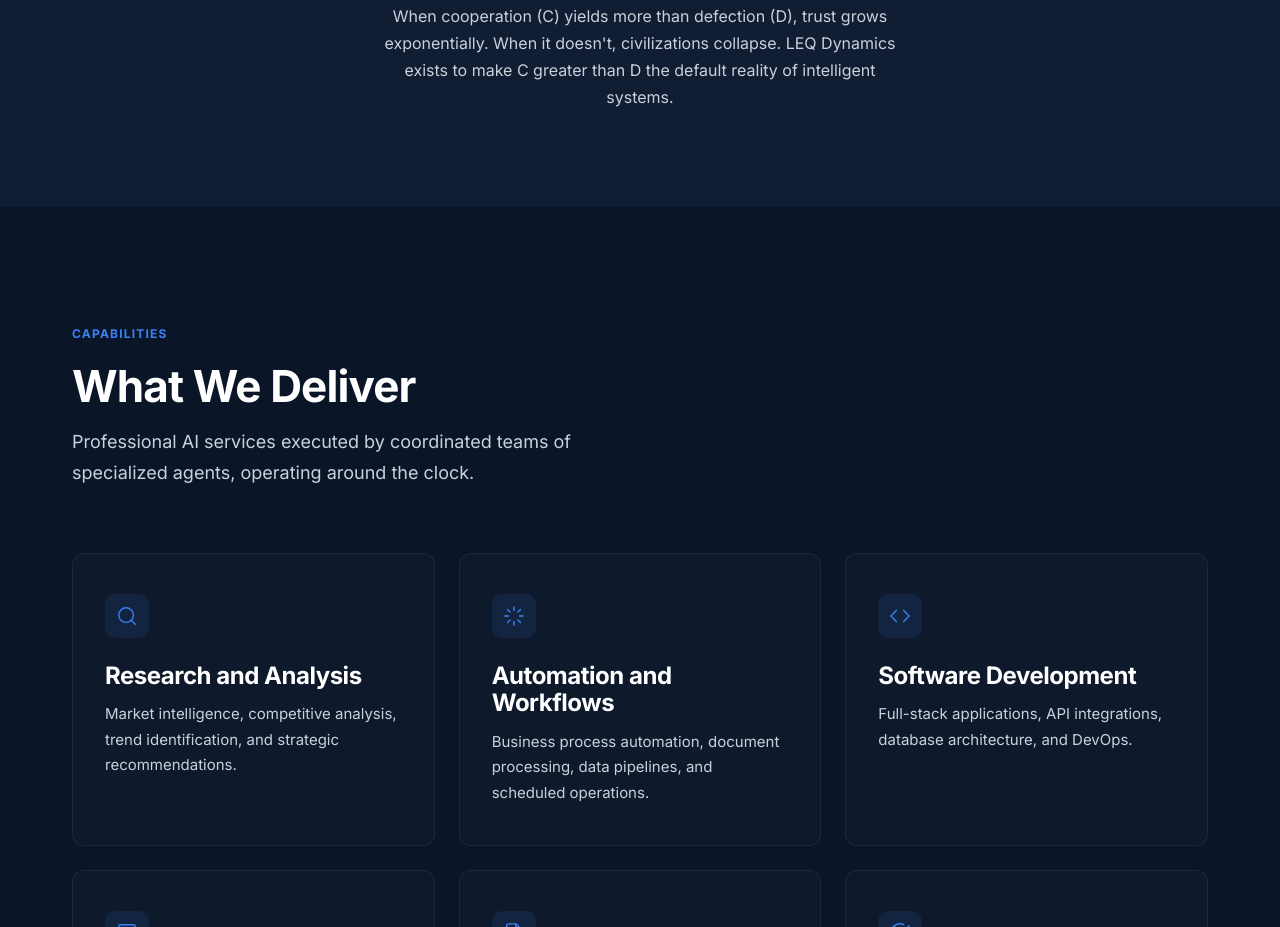
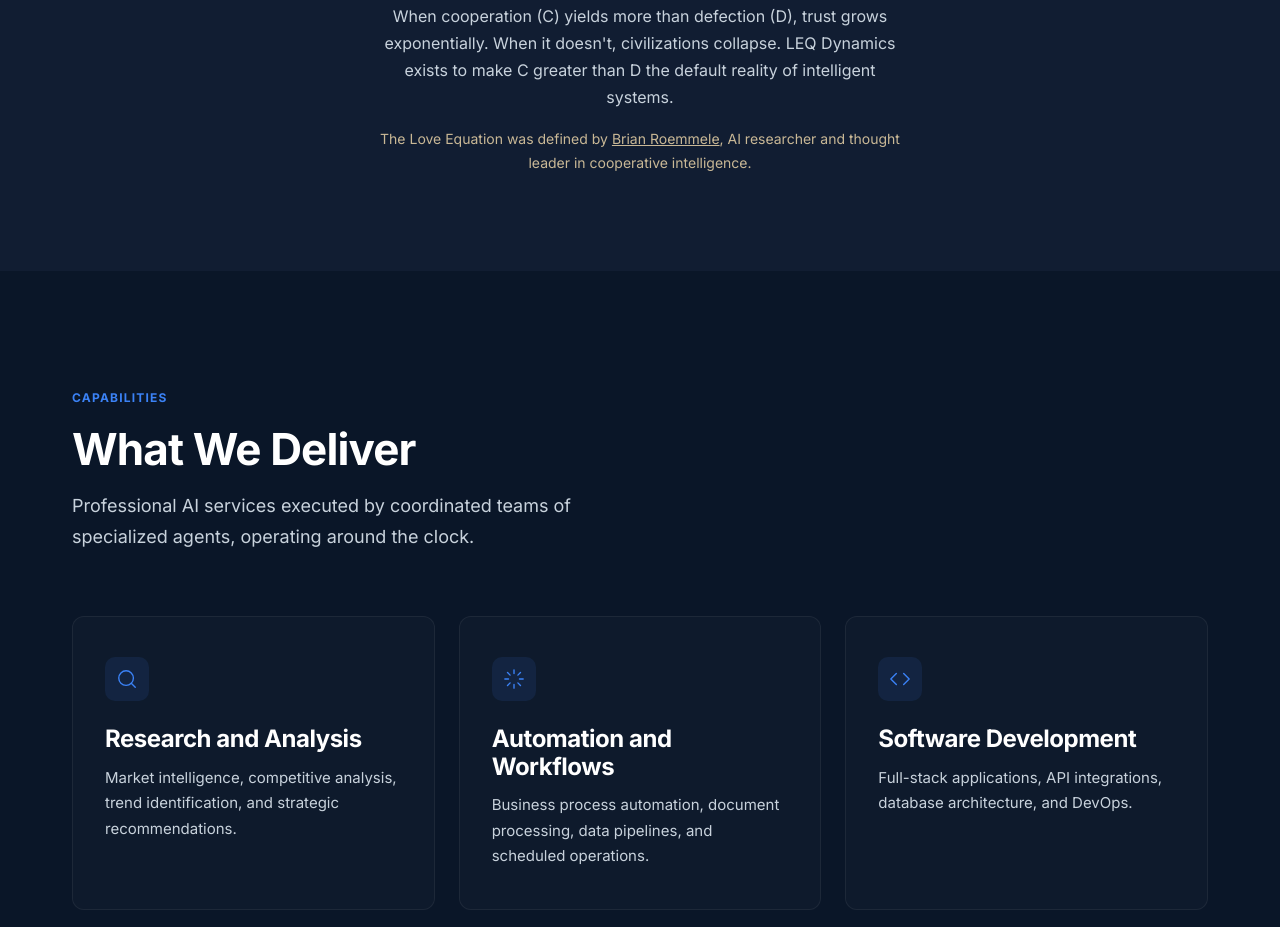
Before and after one commit to LEQ-Dynamics-Labs/leq-dynamics-website, a website: page index.html in a window 1280 px wide. Shown: the part 1596-2523 px from the top of the page. Drawn offline with Linux system fonts and the light colour scheme.

Commit message:
Add Brian Roemmele credit for Love Equation

```diff
--- a/index.html
+++ b/index.html
@@ -63,6 +63,7 @@
                 <div class="equation">dE/dt = <span class="highlight">B</span>(C - D)<span class="highlight">E</span></div>
             </div>
             <p class="equation-caption">When cooperation (C) yields more than defection (D), trust grows exponentially. When it doesn't, civilizations collapse. LEQ Dynamics exists to make C greater than D the default reality of intelligent systems.</p>
+            <p class="equation-credit">The Love Equation was defined by <a href="https://twitter.com/BrianRoemmele" target="_blank" rel="noopener">Brian Roemmele</a>, AI researcher and thought leader in cooperative intelligence.</p>
         </div>
     </section>
 
--- a/shared/styles.css
+++ b/shared/styles.css
@@ -275,6 +275,17 @@
     font-size: 1rem; color: #c8d2dc;
     max-width: 520px; margin: 1.5rem auto 0;
 }
+.equation-credit {
+    font-size: 0.875rem; color: var(--sand);
+    max-width: 520px; margin: 1rem auto 0;
+}
+.equation-credit a {
+    color: var(--sand);
+    text-decoration: underline;
+}
+.equation-credit a:hover {
+    color: var(--white);
+}
 
 /* ---- Values ---- */
 .values-grid {
```
Also changed, not shown: about.html (+1 -0 lines).
